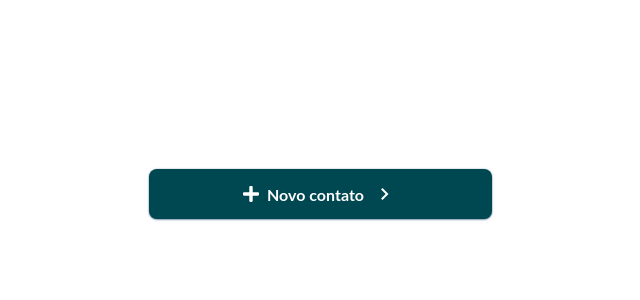
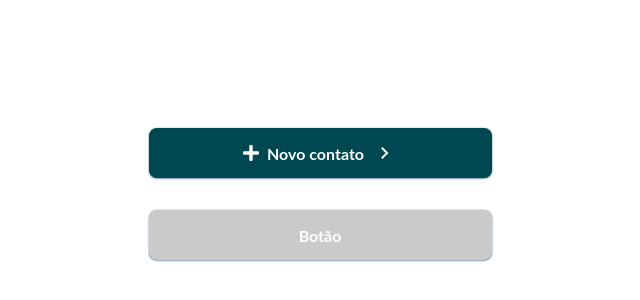
Before and after one commit to Beleze94/mettacard, a Next.js app: page / in a window 1280 px wide. Shown: the part 206-506 px from the top of the page, without its empty margins (320-960 px from the left). Built offline with nearby package versions, Linux system fonts and the light colour scheme.

Commit message:
botoes prontos, teste unitario implementado

```diff
--- /dev/null
+++ b/jest.setup.js
@@ -0,0 +1 @@
+import "@testing-library/jest-dom";
--- /dev/null
+++ b/src/app/components/button/Button.tsx
@@ -0,0 +1,46 @@
+"use client";
+import React from "react";
+import styles from "./button.module.sass";
+import Plus from "./svgs/Plus";
+import ChevronRight from "./svgs/ChevronRight";
+
+interface buttonProps {
+	href?: string;
+	buttonText?: string;
+	buttonVariant: string;
+	novoContato?: boolean;
+}
+
+export default function Button(props: buttonProps) {
+	if (props.novoContato) {
+		return (
+			<>
+				<a
+					data-testid="button"
+					href={props.href}
+					className={`${styles.button} ${
+						styles[props.buttonVariant]
+					}`}
+				>
+					<Plus />
+					<p>Novo contato</p>
+					<ChevronRight />
+				</a>
+			</>
+		);
+	} else {
+		return (
+			<>
+				<a
+					data-testid="button"
+					href={props.href}
+					className={`${styles.button} ${
+						styles[props.buttonVariant]
+					}`}
+				>
+					{props.buttonText}
+				</a>
+			</>
+		);
+	}
+}
--- a/src/app/components/button/button.module.sass
+++ b/src/app/components/button/button.module.sass
@@ -38,6 +38,6 @@
     background: #fff
     color: #cacaca
 
-.novo
+.novoContato
     background: #004851
     color: #fff
--- a/src/app/components/button/index.jsx
+++ /dev/null
@@ -1,27 +0,0 @@
-"use client";
-import React from "react";
-import styles from "./button.module.sass";
-import Plus from "./svgs/Plus";
-import ChevronRight from "./svgs/ChevronRight";
-
-export default function Button({ buttonText, buttonVariant, novoContato }) {
-	if (novoContato) {
-		return (
-			<>
-				<a className={`${styles.button} ${styles.novo}`}>
-					<Plus />
-					<p>Novo contato</p>
-					<ChevronRight />
-				</a>
-			</>
-		);
-	} else {
-		return (
-			<>
-				<a className={`${styles.button} ${styles[buttonVariant]}`}>
-					{buttonText}
-				</a>
-			</>
-		);
-	}
-}
--- a/src/app/components/button/svgs/ChevronRight.jsx
+++ b/src/app/components/button/svgs/ChevronRight.jsx
@@ -8,7 +8,7 @@ export default function ChevronRight() {
 				fill="none"
 				xmlns="http://www.w3.org/2000/svg"
 			>
-				<g id="Chevron right" clip-path="url(#clip0_4001_2646)">
+				<g id="Chevron right" clipPath="url(#clip0_4001_2646)">
 					<path
 						id="Vector"
 						d="M10.4998 6L9.08984 7.41L13.6698 12L9.08984 16.59L10.4998 18L16.4998 12L10.4998 6Z"
--- a/src/app/components/button/svgs/Plus.jsx
+++ b/src/app/components/button/svgs/Plus.jsx
@@ -8,7 +8,7 @@ export default function Plus() {
 				fill="none"
 				xmlns="http://www.w3.org/2000/svg"
 			>
-				<g id="Plus" clip-path="url(#clip0_4716_2205)">
+				<g id="Plus" clipPath="url(#clip0_4716_2205)">
 					<path
 						id="Plus_2"
 						d="M14.8571 6.28571H9.71429V1.14286C9.71429 0.511786 9.2025 0 8.57143 0H7.42857C6.7975 0 6.28571 0.511786 6.28571 1.14286V6.28571H1.14286C0.511786 6.28571 0 6.7975 0 7.42857V8.57143C0 9.2025 0.511786 9.71429 1.14286 9.71429H6.28571V14.8571C6.28571 15.4882 6.7975 16 7.42857 16H8.57143C9.2025 16 9.71429 15.4882 9.71429 14.8571V9.71429H14.8571C15.4882 9.71429 16 9.2025 16 8.57143V7.42857C16 6.7975 15.4882 6.28571 14.8571 6.28571Z"
--- a/src/app/page.tsx
+++ b/src/app/page.tsx
@@ -1,15 +1,14 @@
-import Image from "next/image";
 import styles from "./page.module.css";
-import Button from "./components/button";
+import Button from "./components/button/Button";
 
 export default function Home() {
 	return (
 		<div className={styles.page}>
 			<main className={styles.main}>
+				<Button buttonVariant="novoContato" novoContato></Button>
 				<Button
+					buttonVariant="filledDisable"
 					buttonText="Botão"
-					buttonVariant="outlinedVariant"
-					novoContato={true}
 				></Button>
 			</main>
 		</div>
--- a/tsconfig.json
+++ b/tsconfig.json
@@ -26,7 +26,7 @@
 		"**/*.ts",
 		"**/*.tsx",
 		".next/types/**/*.ts",
-		"src/app/components/button/index.tsx"
+		"src/app/components/button/Button.tsx"
 	],
 	"exclude": ["node_modules"]
 }
```
Also changed, not shown: jest.config.js (added, +20 -0 lines), package.json (+7 -1 lines), 2 other files (tests, documents, lock files or other folders).
